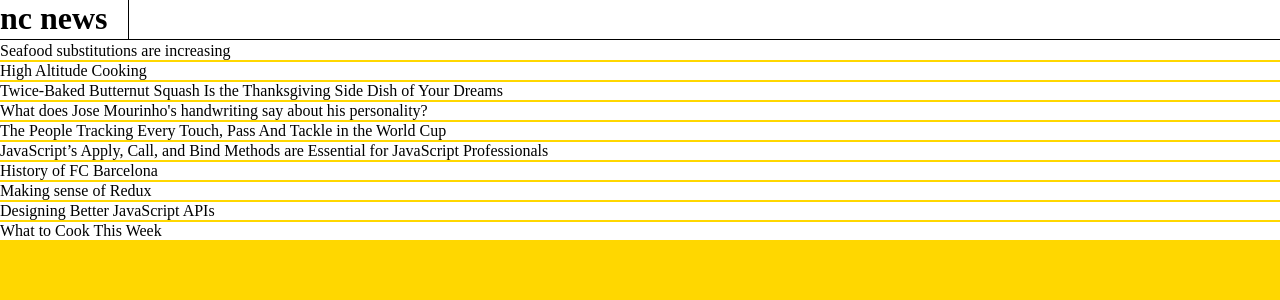
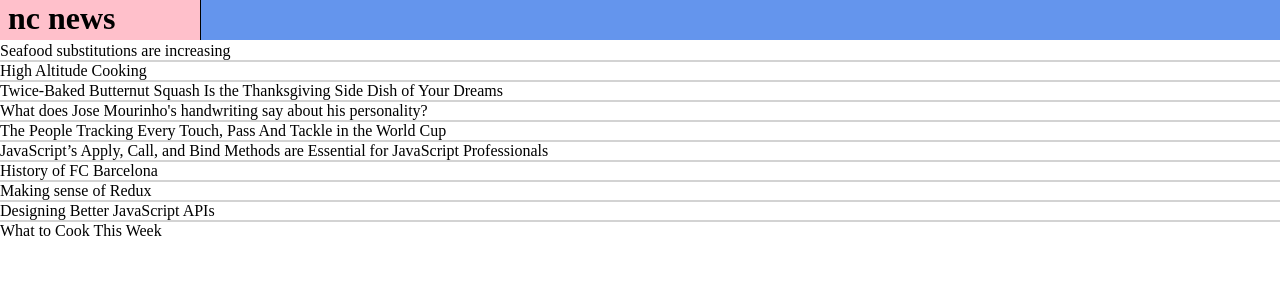
Before and after one commit to peter-job/nc-news-fe, a React (Create React App) app: page / in a window 1280 px wide. Shown: the top 300 px of the page. Built offline with nearby package versions, Linux system fonts and the light colour scheme.

Commit message:
Change colors on Navbar and ArticleList

```diff
--- a/src/styles/ArticleList.css
+++ b/src/styles/ArticleList.css
@@ -1,8 +1,6 @@
 .ArticleList {
   list-style: none;
-  background-color: gold;
-  z-index: -1;
-  height: 100%;
+  background-color: lightgray;
 }
 
 ul {
--- a/src/styles/Navbar.css
+++ b/src/styles/Navbar.css
@@ -1,16 +1,19 @@
 .Navbar {
+  grid-area: navbar;
   display: grid;
-  grid-template-columns: 8em 1fr;
+  grid-template-columns: 12em 1fr;
   grid-template-areas: "title nav";
-  border-bottom: 1px solid black;
   padding: 0;
   margin: 0;
+  background-color: cornflowerblue;
 }
 
-.title {
+.Navbar .title {
+  padding-left: 0.5em;
   border-right: 1px solid black;
   width: 100%;
-  text-align: center;
+  text-align: left;
+  background-color: pink;
 }
 
 h1 {
```
